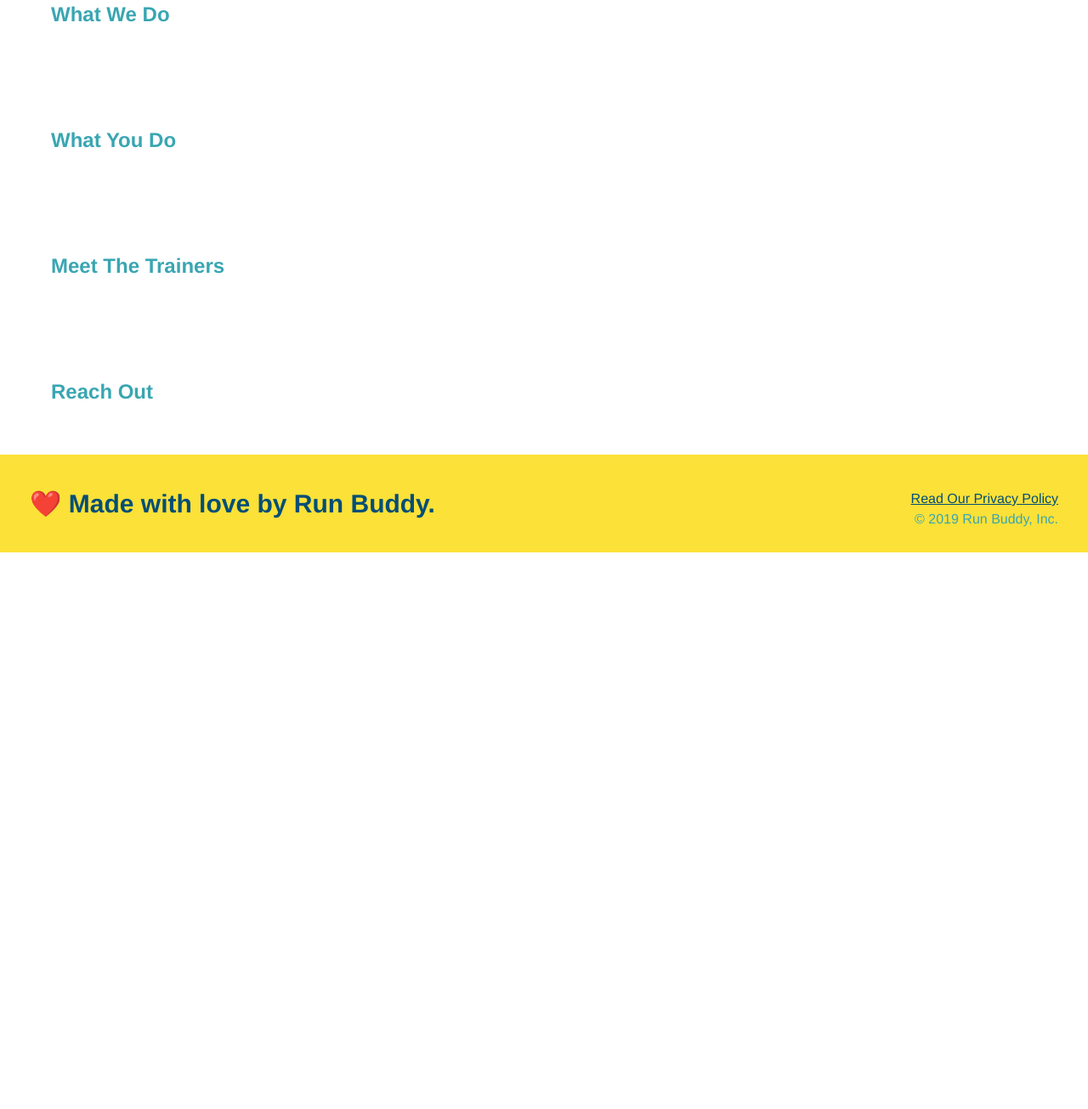
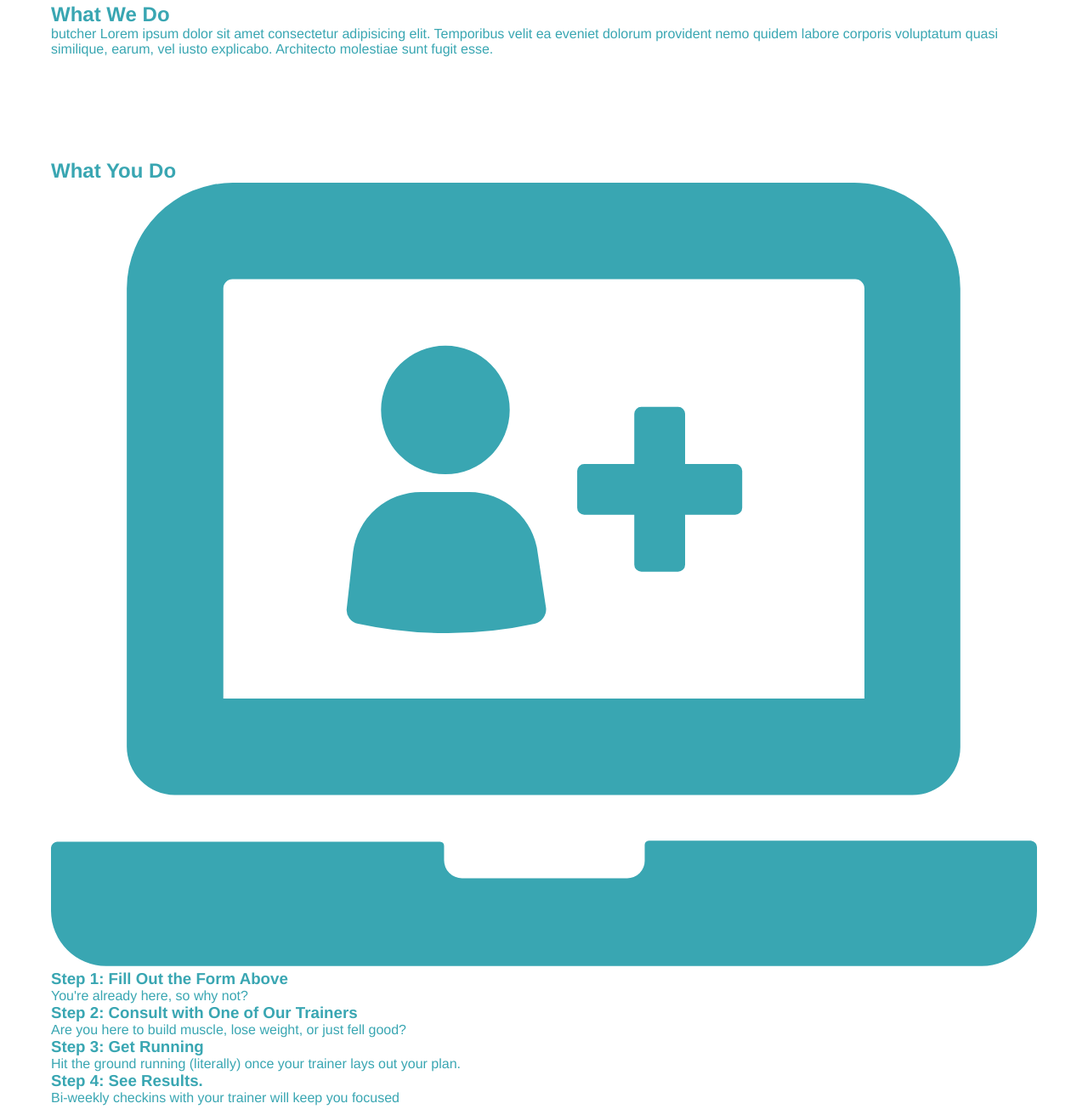
Before and after one commit to vidurham/run-buddy, a plain HTML site: page index.html in a window 1280 px wide. Shown: the part 739-2044 px from the top of the page at 85% size. Before the commit the page ends 1389 px from the top, so only its background shows below. Drawn offline with Linux system fonts and the light colour scheme.

Commit message:
add what you do icons

```diff
--- a/assets/css/style.css
+++ b/assets/css/style.css
@@ -87,9 +87,7 @@ section {
     background-color: #fce138;
     padding: 20px;
     width: 500px;
-    border-style: solid;
-    border-width: 3px;
-    border-color: #024e76;
+    border: 3px solid #024e76;
     position: absolute;
     bottom: 120px;
     right: 140px;
--- a/index.html
+++ b/index.html
@@ -69,13 +69,38 @@
     <!-- End Hero-->
 
     <!-- "What We Do" section-->
-    <section>
+    <section id="what-we-do">
         <h2>What We Do</h2>
+        <p>
+            butcher Lorem ipsum dolor sit amet consectetur adipisicing elit. Temporibus velit ea eveniet dolorum provident nemo quidem labore corporis voluptatum quasi similique, earum, vel iusto explicabo. Architecto molestiae sunt fugit esse.
+        </p>
     </section>
 
     <!-- "What You Do" section-->
-    <section>
+    <section id="what-you-do">
         <h2>What You Do</h2>
+
+        <div>
+            <!--insert this img element-->
+            <img src="./assets/images/step-1.svg" alt="" />
+            <h3>Step 1: Fill Out the Form Above</h3>
+            <p>You're already here, so why not?</p>
+        </div>
+
+        <div>
+            <h3>Step 2: Consult with One of Our Trainers</h3>
+            <p>Are you here to build muscle, lose weight, or just fell good?</p>
+        </div>
+
+        <div>
+            <h3>Step 3: Get Running</h3>
+            <p>Hit the ground running (literally) once your trainer lays out your plan.</p>
+        </div>
+
+        <div>
+            <h3>Step 4: See Results.</h3>
+            <p>Bi-weekly checkins with your trainer will keep you focused</p>
+        </div>
     </section>
 
     <!-- "Meet the Trainers" section-->
```
Also changed, not shown: assets/images/step-1.svg (added), assets/images/step-2.svg (added), assets/images/step-3.svg (added), assets/images/step-4.svg (added).
